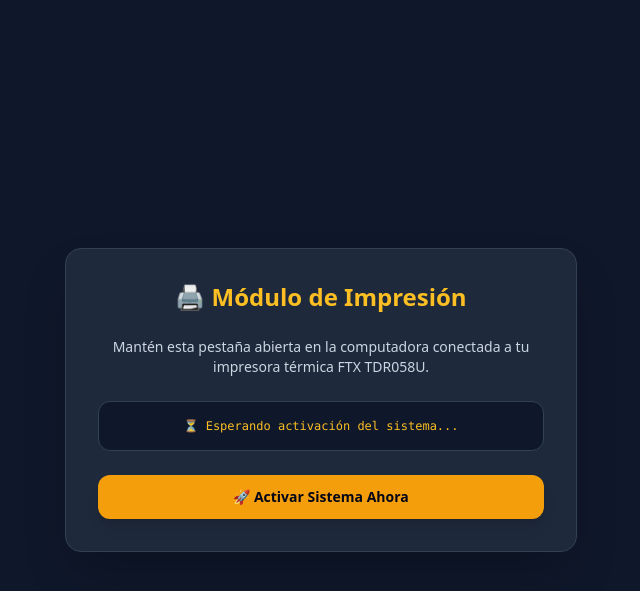
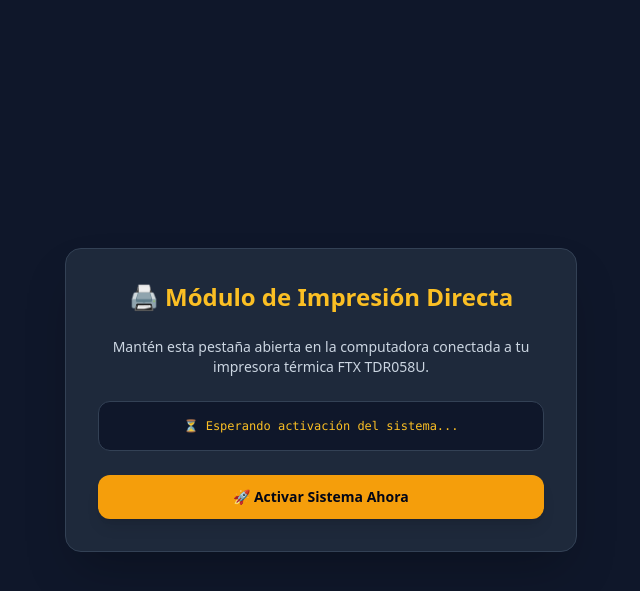
Before and after one commit to patriciafranco-web/JuegosPatri, a Flask app: page /impresion in a window 1280 px wide. Shown: the top 591 px of the page, without its empty margins (319-959 px from the left). Run offline with Flask 3, Linux system fonts and the light colour scheme; some libraries are stand-ins or nearby versions.

Commit message:
Update impresion.html

```diff
--- a/templates/impresion.html
+++ b/templates/impresion.html
@@ -8,7 +8,7 @@
 </head>
 <body class="bg-slate-900 text-white min-h-screen flex flex-col items-center justify-center p-6 font-sans">
     <div class="bg-slate-800 p-8 rounded-2xl shadow-2xl border border-slate-700 max-w-lg w-full text-center space-y-6">
-        <h1 class="text-2xl font-black text-amber-400">🖨️ Módulo de Impresión</h1>
+        <h1 class="text-2xl font-black text-amber-400">🖨️ Módulo de Impresión Directa</h1>
         <p class="text-sm text-slate-300">Mantén esta pestaña abierta en la computadora conectada a tu impresora térmica FTX TDR058U.</p>
 
         <div id="estadoConexion" class="bg-slate-900 p-4 rounded-xl border border-slate-700 text-xs font-mono text-amber-400">
@@ -27,7 +27,7 @@
             sistemaActivo = true;
             document.getElementById('estadoConexion').className = "bg-slate-900 p-4 rounded-xl border border-emerald-500 text-xs font-mono text-emerald-400";
             document.getElementById('estadoConexion').innerText = "🟢 Sistema Activo y Escuchando Tickets...";
-            document.getElementById('btnActivar').classList.add('hidden');
+            document.getElementById('btnActivar').style.display = 'none';
             setInterval(verificarPendientes, 4000);
         }
 
@@ -40,7 +40,7 @@
                 if (pendientes && pendientes.length > 0) {
                     for (let lote of pendientes) {
                         imprimirLote(lote);
-                        await new Promise(r => setTimeout(r, 2000)); // Pausa entre impresiones
+                        await new Promise(r => setTimeout(r, 3000));
                     }
                 }
             } catch (e) {
@@ -49,8 +49,7 @@
         }
 
         async function imprimirLote(lote) {
-            // Ventana de impresión limpia simulando el ticket de 58mm
-            let ventana = window.open('', '_blank', 'width=320,height=600');
+            let ventana = window.open('', '_blank', 'width=300,height=400');
             if (!ventana) return;
 
             let htmlTicket = `
@@ -60,12 +59,13 @@
                     <meta charset="UTF-8">
                     <title>Ticket #${lote.id}</title>
                     <style>
-                        body { width: 58mm; margin: 0; padding: 5px; font-family: monospace; text-align: center; background: white; color: black; }
-                        h2 { margin: 5px 0; font-size: 16px; font-weight: bold; }
-                        p { margin: 3px 0; font-size: 11px; }
-                        .linea { border-bottom: 1px dashed black; margin: 8px 0; }
-                        .numeros { font-size: 14px; font-weight: bold; margin: 10px 0; word-break: break-all; }
-                        .qr { margin-top: 10px; }
+                        @page { size: 58mm auto; margin: 0; }
+                        body { width: 55mm; margin: 0; padding: 2px; font-family: monospace; text-align: center; background: white; color: black; }
+                        h2 { margin: 2px 0; font-size: 14px; font-weight: bold; }
+                        p { margin: 2px 0; font-size: 9px; }
+                        .linea { border-bottom: 1px dashed black; margin: 4px 0; }
+                        .numeros { font-size: 12px; font-weight: bold; margin: 6px 0; word-break: break-all; }
+                        .qr { margin-top: 4px; }
                     </style>
                 </head>
                 <body>
@@ -80,13 +80,17 @@
                     <div class="linea"></div>
                     <p>¡Participas en los Juegos Locos!</p>
                     <div class="qr">
-                        <img src="https://api.qrserver.com/v1/create-qr-code/?size=120x120&data=https://juegospatri.onrender.com/validar/${lote.numeros_asignados[0]}" width="110">
+                        <img src="https://api.qrserver.com/v1/create-qr-code/?size=100x100&data=https://juegospatri.onrender.com/validar/${lote.numeros_asignados[0]}" width="90">
                     </div>
                     <script>
                         window.onload = function() {
-                            window.print();
-                            setTimeout(() => window.close(), 1000);
-                        }
+                            setTimeout(() => {
+                                window.print();
+                            }, 500);
+                        };
+                        window.onafterprint = function() {
+                            window.close();
+                        };
                     <\/script>
                 </body>
                 </html>
@@ -95,7 +99,6 @@
             ventana.document.write(htmlTicket);
             ventana.document.close();
 
-            // Marcar como impreso en el servidor
             await fetch(`/api/marcar-impreso/${lote.id}`, { method: 'POST' });
         }
     </script>
```
